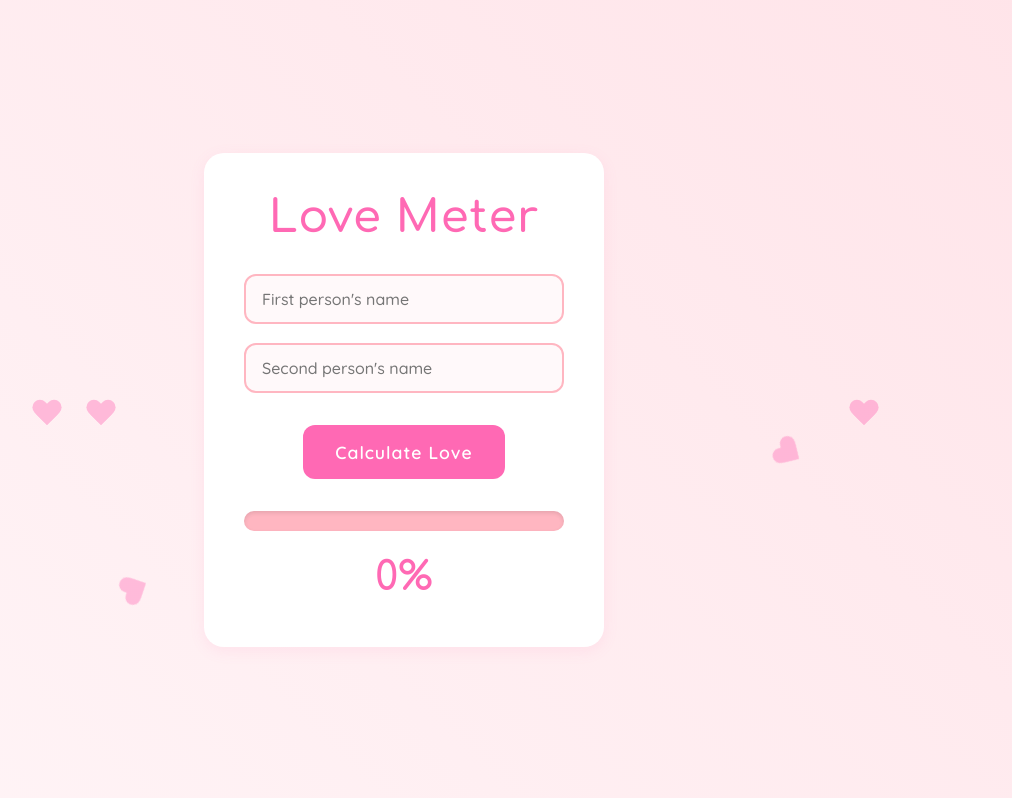
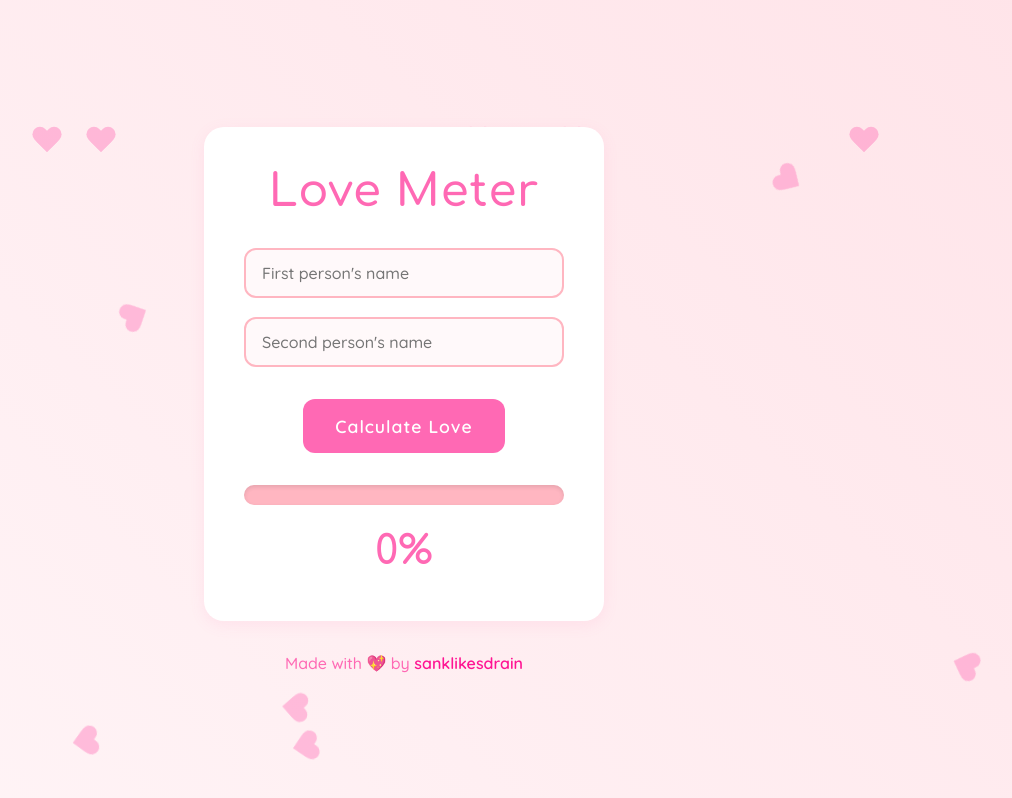
Before and after one commit to sanklikesdrain/love-meter, a website: page index.html in a window 1280 px wide. Shown: the whole page, without its empty margins (236-1248 px from the left). Drawn offline with Linux system fonts and the light colour scheme.

Commit message:
Add footer with GitHub link

```diff
--- a/index.html
+++ b/index.html
@@ -27,6 +27,9 @@
             <p id="message"></p>
         </div>
     </div>
+    <footer>
+        <p>Made with 💖 by <a href="https://github.com/sanklikesdrain" target="_blank">sanklikesdrain</a></p>
+    </footer>
     <script src="script.js"></script>
 </body>
 </html>
--- a/styles.css
+++ b/styles.css
@@ -12,6 +12,7 @@ body {
     justify-content: center;
     align-items: center;
     background-image: linear-gradient(45deg, #fff5f7 0%, #ffe4e9 100%);
+    flex-direction: column;
 }
 
 .container {
@@ -107,3 +108,22 @@ button:hover {
     font-size: 1.2rem;
     line-height: 1.5;
 }
+
+footer {
+    margin-top: 2rem;
+    color: #ff69b4;
+    font-size: 1rem;
+    font-weight: 500;
+}
+
+footer a {
+    color: #ff1493;
+    text-decoration: none;
+    font-weight: 600;
+    transition: all 0.3s ease;
+}
+
+footer a:hover {
+    color: #ff69b4;
+    text-decoration: underline;
+}
```
